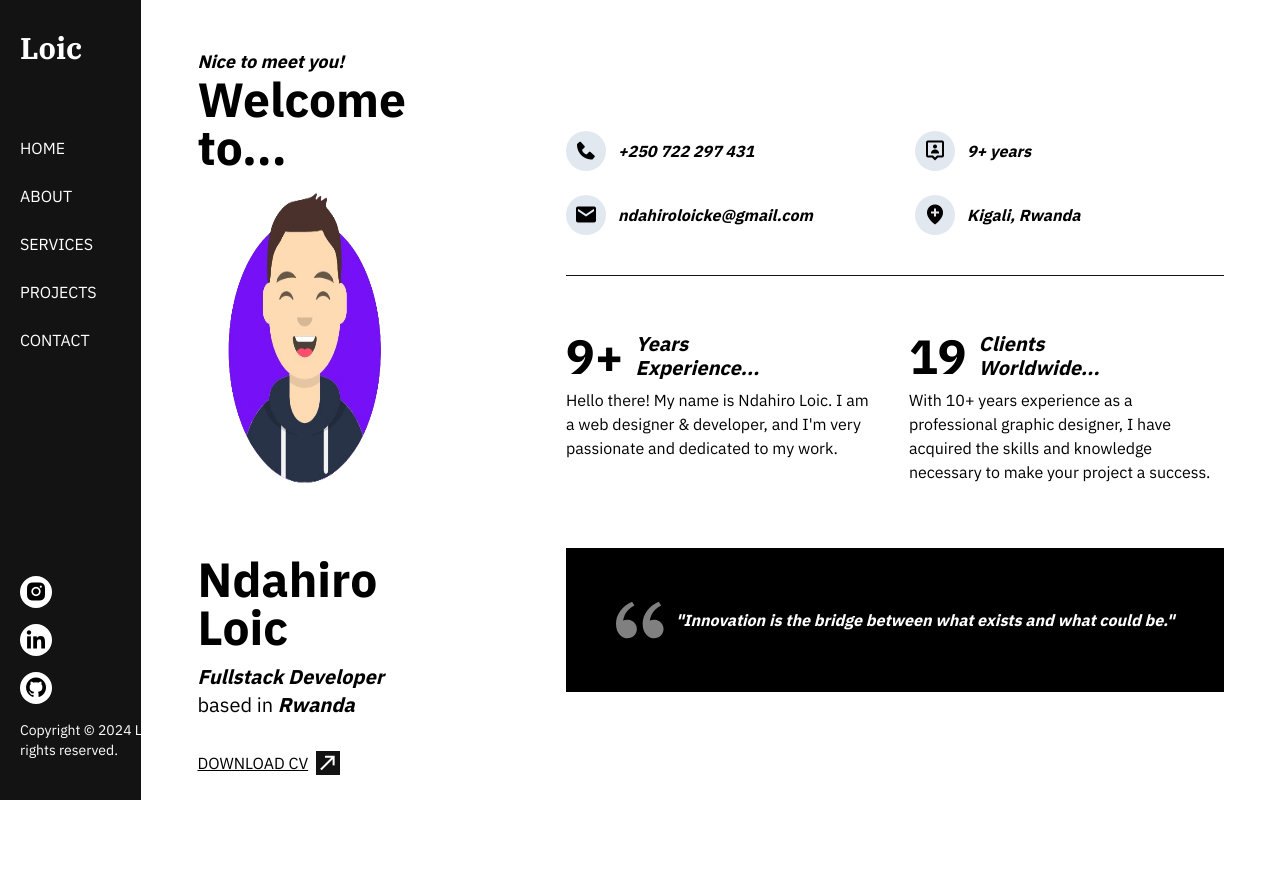
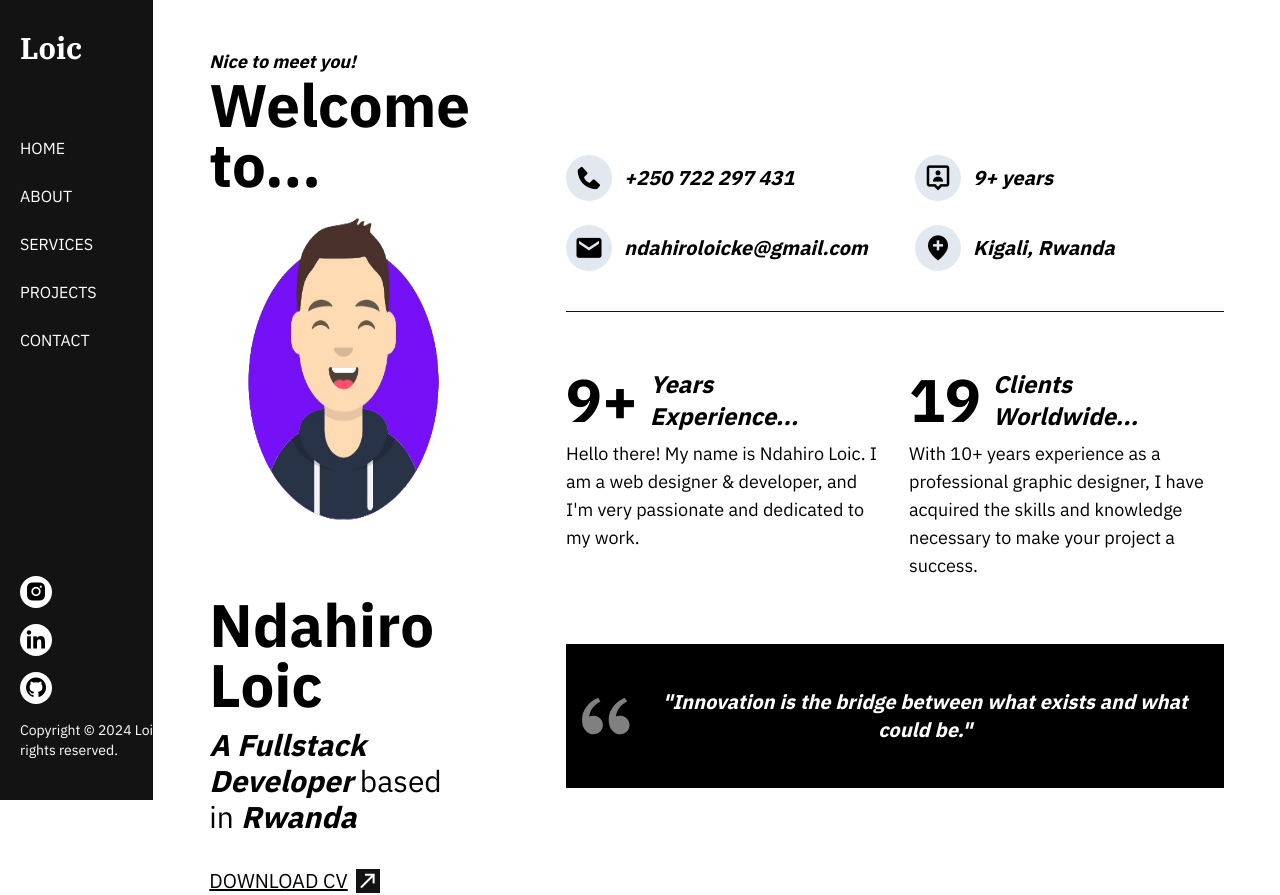
Before and after one commit to Ndahiroloicke/portfolio, a Next.js app: page /about in a window 1280 px wide. Before the commit the page ends 800 px from the top, so only its background shows below. Built offline with nearby package versions, Linux system fonts and the light colour scheme.

Commit message:
development

```diff
--- a/src/app/services/page.tsx
+++ b/src/app/services/page.tsx
@@ -1,7 +1,13 @@
+import Navbar from "@/components/navbar";
+import Services from "./services";
+
 export default function Page() {
 return(
     <>
-    <div>This is the services page</div>
+    <div className="flex flex-row">
+        <Navbar/>
+        <Services/>
+    </div>
     </>
 )
 }
--- /dev/null
+++ b/src/app/services/services.tsx
@@ -0,0 +1,37 @@
+import Serve from "@/components/serv";
+import React from "react";
+
+const Services = () => {
+  return (
+    <div>
+      <div>
+        <p>Services</p>
+        <h1>My SPECIALTIES</h1>
+      </div>
+      <div className="space-y-[70px]">
+        <Serve
+          name="Frontend development"
+          description="You can customize a template or make your own from scratch,
+                        with an immersive library at your disposal. You can customize a template"
+        />
+        <Serve
+          name="Backend development"
+          description="You can customize a template or make your own from scratch,
+                        with an immersive library at your disposal. You can customize a template"
+        />
+        <Serve
+          name="Mobile development"
+          description="You can customize a template or make your own from scratch,
+                        with an immersive library at your disposal. You can customize a template"
+        />
+        <Serve
+          name="UI/UX Design"
+          description="You can customize a template or make your own from scratch,
+                        with an immersive library at your disposal. You can customize a template"
+        />
+      </div>
+    </div>
+  );
+};
+
+export default Services;
--- a/src/components/about.tsx
+++ b/src/components/about.tsx
@@ -7,21 +7,27 @@ import quotes from "../assets/quotes2.svg";
 const About = () => {
   return (
     <div className="mx-4 sm:mx-8 md:mx-14 mt-12">
-      <div className="flex flex-col lg:flex-row gap-y-10 lg:gap-x-40 items-center justify-center">
+      <div className="flex lg:flex-row md:flex-col flex-col gap-y-10 lg:gap-x-24 items-center justify-center">
         {/* Left Side */}
         <div className="text-center lg:text-left">
           <p className="font-semibold text-[18px] italic">Nice to meet you!</p>
-          <p className="font-bold text-4xl sm:text-5xl">Welcome to...</p>
+          <p className="font-bold text-4xl sm:text-5xl lg:text-6xl">Welcome to...</p>
           <div className="flex flex-col items-center lg:items-start">
-            <Image src={profile} alt="Profile Image" className="w-48 h-48 sm:w-96 sm:h-96" />
-            <p className="font-bold text-4xl sm:text-5xl">Ndahiro Loic</p>
-            <p className="text-xl mt-3">
-              <span className="font-bold italic">Fullstack Developer</span> based in{" "}
+            {/* Responsive Image Scaling */}
+            <Image
+              src={profile}
+              alt="Profile Image"
+              className="w-48 h-48 sm:w-72 sm:h-72 lg:w-96 lg:h-96 xl:w-[400px] xl:h-[400px]"
+            />
+            {/* Text Size Adjustments for Larger Screens */}
+            <p className="font-bold text-4xl sm:text-5xl lg:text-6xl">Ndahiro Loic</p>
+            <p className="text-xl mt-3 lg:text-2xl xl:text-3xl">
+              <span className="font-bold italic">A Fullstack Developer</span> based in{" "}
               <span className="font-bold italic">Rwanda</span>
             </p>
             <div className="flex flex-row mt-8 hover:cursor-pointer items-center space-x-2">
               {/* Link to download the CV */}
-              <a href="/cv.pdf" download className="underline">
+              <a href="/cv.pdf" download className="underline lg:text-lg xl:text-xl">
                 DOWNLOAD CV
               </a>
               <Image src={download} alt="Download" />
@@ -35,22 +41,22 @@ const About = () => {
           <div className="grid grid-cols-1 sm:grid-cols-2 gap-x-10 gap-y-6">
             <div className="space-y-6">
               <div className="flex flex-row space-x-3 items-center">
-                <i className="bx bxs-phone text-2xl bg-slate-200 rounded-full py-2 px-2"></i>
-                <p className="font-bold italic">+250 722 297 431</p>
+                <i className="bx bxs-phone text-2xl lg:text-3xl bg-slate-200 rounded-full py-2 px-2"></i>
+                <p className="font-bold italic text-lg lg:text-xl">+250 722 297 431</p>
               </div>
               <div className="flex flex-row space-x-3 items-center">
-                <i className="bx bxs-envelope text-2xl bg-slate-200 rounded-full py-2 px-2"></i>
-                <p className="font-bold italic">ndahiroloicke@gmail.com</p>
+                <i className="bx bxs-envelope text-2xl lg:text-3xl bg-slate-200 rounded-full py-2 px-2"></i>
+                <p className="font-bold italic text-lg lg:text-xl">ndahiroloicke@gmail.com</p>
               </div>
             </div>
             <div className="space-y-6">
               <div className="flex flex-row space-x-3 items-center">
-                <i className="bx bx-user-pin text-2xl bg-slate-200 rounded-full py-2 px-2"></i>
-                <p className="font-bold italic">9+ years</p>
+                <i className="bx bx-user-pin text-2xl lg:text-3xl bg-slate-200 rounded-full py-2 px-2"></i>
+                <p className="font-bold italic text-lg lg:text-xl">9+ years</p>
               </div>
               <div className="flex flex-row space-x-3 items-center">
-                <i className="bx bxs-location-plus text-2xl bg-slate-200 rounded-full py-2 px-2"></i>
-                <p className="font-bold italic">Kigali, Rwanda</p>
+                <i className="bx bxs-location-plus text-2xl lg:text-3xl bg-slate-200 rounded-full py-2 px-2"></i>
+                <p className="font-bold italic text-lg lg:text-xl">Kigali, Rwanda</p>
               </div>
             </div>
           </div>
@@ -63,31 +69,29 @@ const About = () => {
             <div className="flex flex-col sm:flex-row gap-y-8 gap-x-7">
               <div>
                 <div className="flex flex-row items-center py-2 gap-x-3">
-                  <span className="font-bold text-4xl sm:text-5xl">9+</span>
-                  <p className="font-bold text-xl leading-6 italic">
+                  <span className="font-bold text-4xl sm:text-5xl lg:text-6xl">9+</span>
+                  <p className="font-bold text-xl lg:text-2xl leading-6 italic">
                     Years <br />
                     Experience...
                   </p>
                 </div>
                 <div className="w-auto sm:w-[315px]">
-                  <p>
-                    Hello there! My name is Ndahiro Loic. I am a web designer &
-                    developer, and I'm very passionate and dedicated to my work.
+                  <p className="text-sm lg:text-lg">
+                    Hello there! My name is Ndahiro Loic. I am a web designer & developer, and I'm very passionate and dedicated to my work.
                   </p>
                 </div>
               </div>
               <div>
                 <div className="flex flex-row items-center py-2 gap-x-3">
-                  <span className="font-bold text-4xl sm:text-5xl">19</span>
-                  <p className="font-bold text-xl leading-6 italic">
+                  <span className="font-bold text-4xl sm:text-5xl lg:text-6xl">19</span>
+                  <p className="font-bold text-xl lg:text-2xl leading-6 italic">
                     Clients <br />
                     Worldwide...
                   </p>
                 </div>
                 <div className="w-auto sm:w-[315px]">
-                  <p>
-                    With 10+ years experience as a professional graphic designer, I have acquired the
-                    skills and knowledge necessary to make your project a success.
+                  <p className="text-sm lg:text-lg">
+                    With 10+ years experience as a professional graphic designer, I have acquired the skills and knowledge necessary to make your project a success.
                   </p>
                 </div>
               </div>
@@ -98,7 +102,7 @@ const About = () => {
           <div className="mt-16">
             <div className="bg-black w-auto h-auto sm:h-[144px] p-4 flex items-center gap-x-3 justify-center">
               <Image src={quotes} alt="Quotes" />
-              <p className="font-semibold text-white italic text-center">
+              <p className="font-semibold text-white italic text-center lg:text-lg xl:text-xl">
                 "Innovation is the bridge between what exists and what could be."
               </p>
             </div>
--- /dev/null
+++ b/src/components/serv.tsx
@@ -0,0 +1,27 @@
+"use client"
+import React, { FC, useState } from 'react'
+interface ServeProps {
+    name: string,
+    description: string
+}
+const Serve:FC<ServeProps> = ({name,description}) => {
+    const [moredesc, setmoredesc] = useState(false)
+  return (
+    <div>
+                <div className='flex flex-row justify-between gap-x-32 mb-[24px] items-center'>
+                <div className='flex gap-x-6 flex-row items-center'>
+                <div className='rounded-full w-3 h-3 bg-black'></div>
+                <h1 className='font-bold text-[32px]' onClick={()=> setmoredesc(true)}>{name}</h1>
+                </div>
+
+                <div className='flex gap-x-10 flex-row items-center'>
+                <p className='w-[542px]'>{description}</p>
+                <i className='bx text-5xl bx-plus'></i>
+                </div>
+                </div>
+                <div className='w-auto h-[2px] bg-gray-400'></div>
+            </div>
+  )
+}
+
+export default Serve
--- a/tailwind.config.ts
+++ b/tailwind.config.ts
@@ -12,6 +12,10 @@ const config: Config = {
         background: "var(--background)",
         foreground: "var(--foreground)",
       },
+      // screens: {
+      //   'custom': { 'min' : '750px' , 'max' : '968px'},
+      //   'large': { 'min' : '1000px'}
+      // }
     },
   },
   plugins: [],
```
